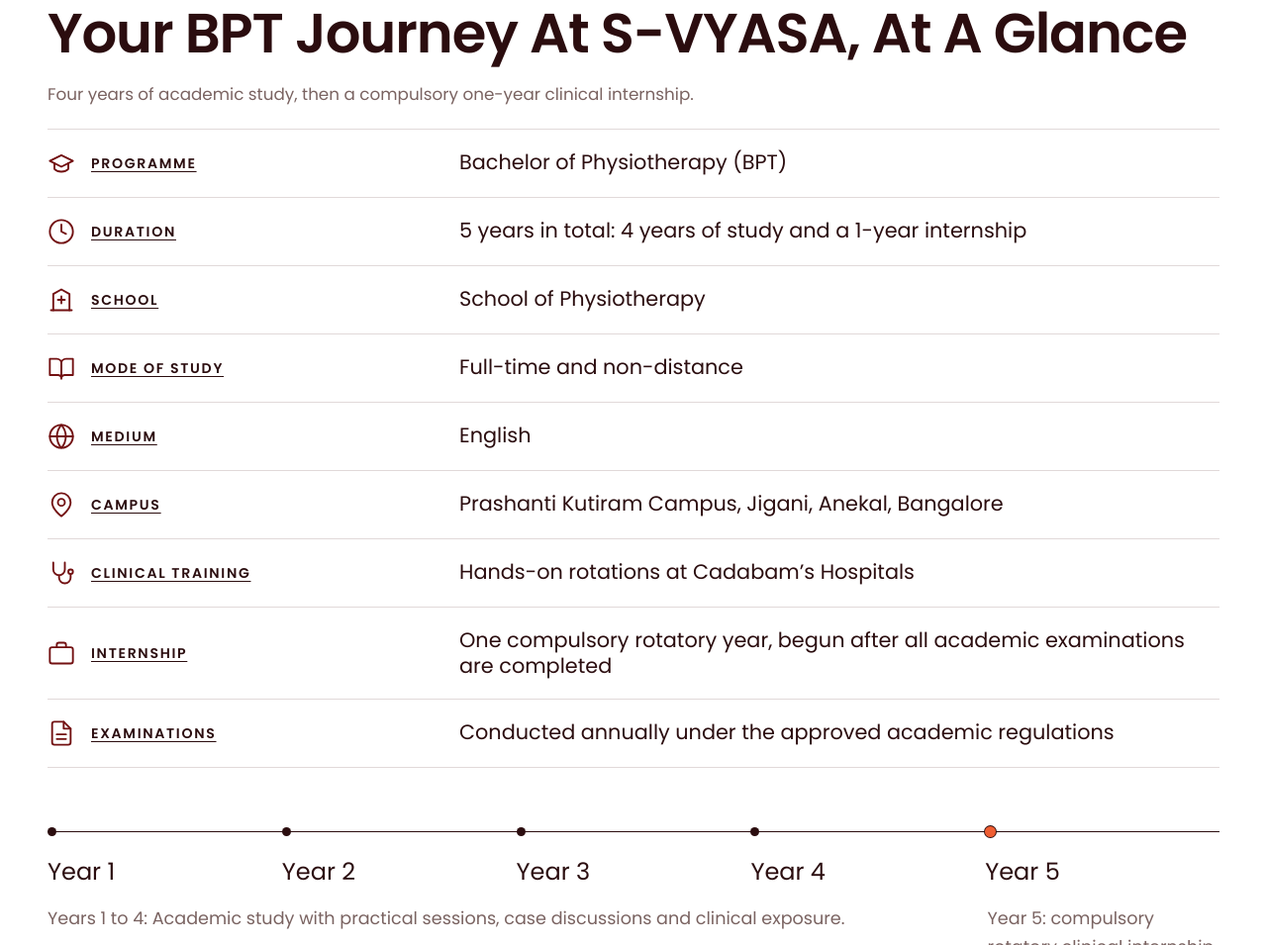
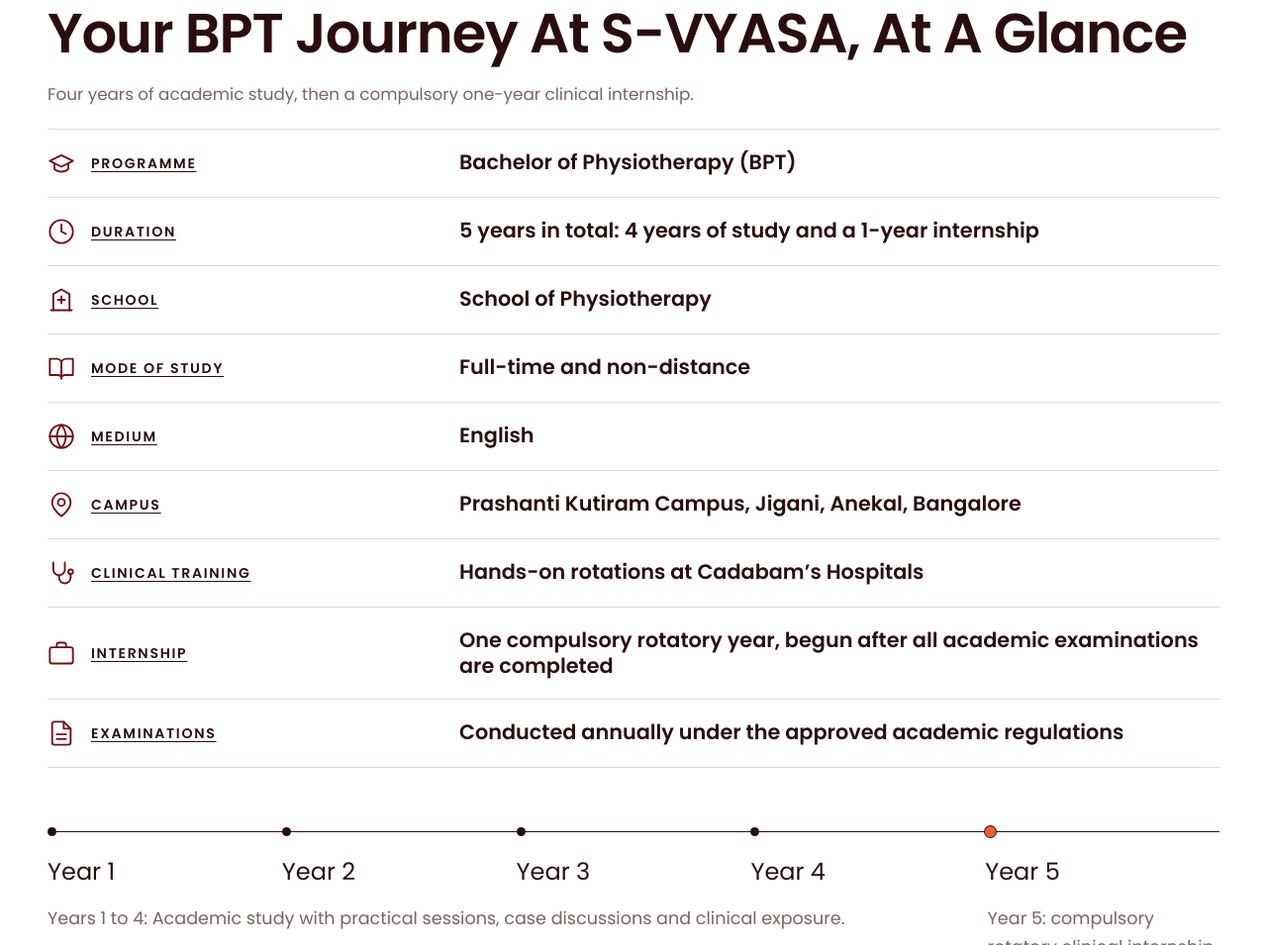
Before and after one commit to Iseeualways/S-VYASA_BPT, a plain HTML site: page index.html in a window 1280 px wide. Shown: the part 1927-2882 px from the top of the page at 99% size. Drawn offline with Linux system fonts and the light colour scheme.

Commit message:
Update index.html

```diff
--- a/index.html
+++ b/index.html
@@ -968,7 +968,7 @@
     }
 
     .glance__row dd {
-      font: 400 clamp(1.15rem, 2.2vw, 1.3rem)/1.25 var(--serif)
+      font: 600 clamp(1rem, 2.2vw, 1.3rem) / 1.25 var(--serif);
     }
 
     .timeline {
@@ -1738,7 +1738,7 @@
 
     @media(max-width:700px) {
 
-      .hero h1{
+      .hero h1 {
         font-size: 2.8rem;
       }
 
@@ -1747,11 +1747,11 @@
       }
 
       .hero__lead {
-      max-width: 46ch;
-      margin: 24px 0 32px;
-      color: rgb(255, 255, 255);
-      font-size: clamp(1rem, 1.8vw, 1.1rem)
-    }
+        max-width: 46ch;
+        margin: 24px 0 32px;
+        color: rgb(255, 255, 255);
+        font-size: clamp(1rem, 1.8vw, 1.1rem)
+      }
 
 
       .nav__logo {
@@ -2117,9 +2117,9 @@
   </nav>
 
   <header class="hero" id="top">
-    <img class="hero__bg" src="SVYASA-imgs/DJI_20250312164412_0229_D_1.jpg.jpeg" data-kw="physiotherapy" data-lock="11" width="1920" height="1080" alt=""
-      fetchpriority="high" data-ph="Hero banner · 1920×1080 · physiotherapy students in clinical practice"
-      onerror="phFix(this)">
+    <img class="hero__bg" src="SVYASA-imgs/DJI_20250312164412_0229_D_1.jpg.jpeg" data-kw="physiotherapy" data-lock="11"
+      width="1920" height="1080" alt="" fetchpriority="high"
+      data-ph="Hero banner · 1920×1080 · physiotherapy students in clinical practice" onerror="phFix(this)">
     <div class="wrap">
       <div class="hero__grid">
         <div>
```
